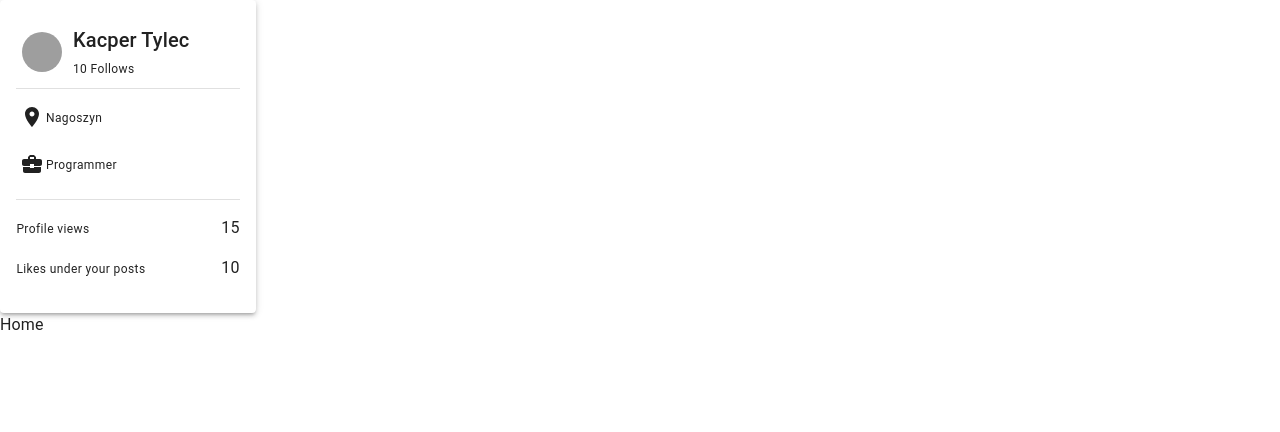
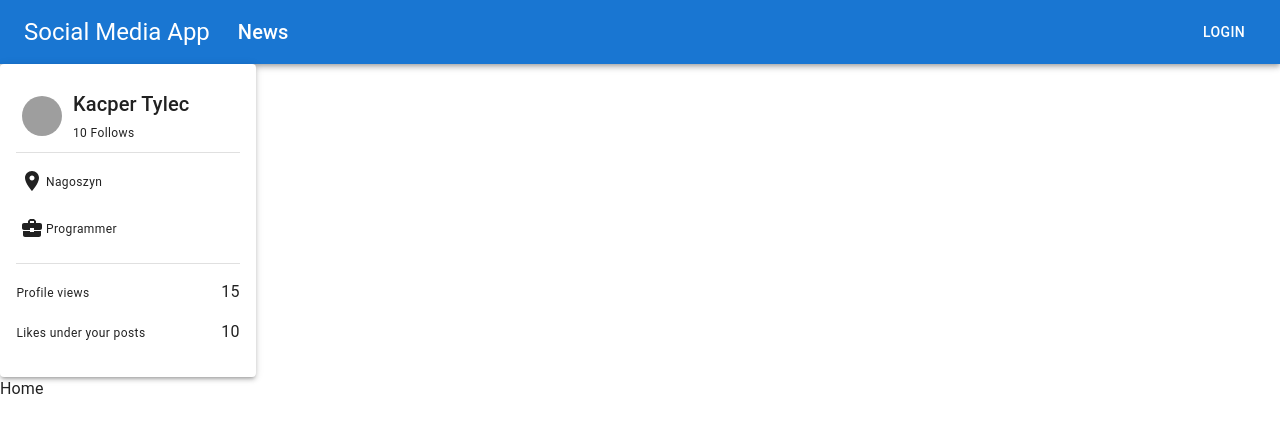
Before and after one commit to kacper51011/Social_Media_App_Client, a React (Create React App) app: page / in a window 1280 px wide. Shown: the top 432 px of the page. Built offline with nearby package versions, Linux system fonts and the light colour scheme; grey boxes are pictures that could not be loaded.

Commit message:
initializing postInputComponent and Navbar

```diff
--- a/package.json
+++ b/package.json
@@ -18,6 +18,7 @@
     "axios": "^1.2.1",
     "react": "^18.2.0",
     "react-dom": "^18.2.0",
+    "react-dropzone": "^14.2.3",
     "react-hook-form": "^7.41.1",
     "react-redux": "^8.0.5",
     "react-router": "^6.6.1",
--- a/src/App.tsx
+++ b/src/App.tsx
@@ -7,6 +7,7 @@ import Home from "./pages/Home";
 import { RootState } from "./store";
 import { themeSettings } from "./utils/theme";
 import UserCard from "./components/UserCard";
+import Navbar from "./components/Navbar";
 
 function App() {
   const mode = useSelector((state: RootState) => state.theme.theme);
@@ -14,6 +15,8 @@ function App() {
 
   return (
     <div>
+      <CssBaseline>
+        <Navbar />
         <UserCard
           photo="123"
           firstName="Kacper"
@@ -24,7 +27,6 @@ function App() {
           numberOfLikes={10}
           numberOfProfileViews={15}
         ></UserCard>
-      <CssBaseline>
         <ThemeProvider theme={theme}>
           <Routes>
             <Route path="/" element={<Home />} />
--- /dev/null
+++ b/src/components/Navbar.tsx
@@ -0,0 +1,33 @@
+import {
+  AppBar,
+  Box,
+  IconButton,
+  Toolbar,
+  Typography,
+  Button,
+} from "@mui/material";
+
+const Navbar = () => {
+  return (
+    <Box sx={{ flexGrow: 1 }}>
+      <AppBar position="static">
+        <Toolbar>
+          <Typography variant="h5">Social Media App</Typography>
+          <IconButton
+            size="large"
+            edge="start"
+            color="inherit"
+            aria-label="menu"
+            sx={{ mr: 2 }}
+          ></IconButton>
+          <Typography variant="h6" component="div" sx={{ flexGrow: 1 }}>
+            News
+          </Typography>
+          <Button color="inherit">Login</Button>
+        </Toolbar>
+      </AppBar>
+    </Box>
+  );
+};
+
+export default Navbar;
```
Also changed, not shown: src/components/PostInputComponent.tsx (added, +41 -0 lines), 1 other file (tests, documents, lock files or other folders). Lines whose indentation alone changed are shown as unchanged.
